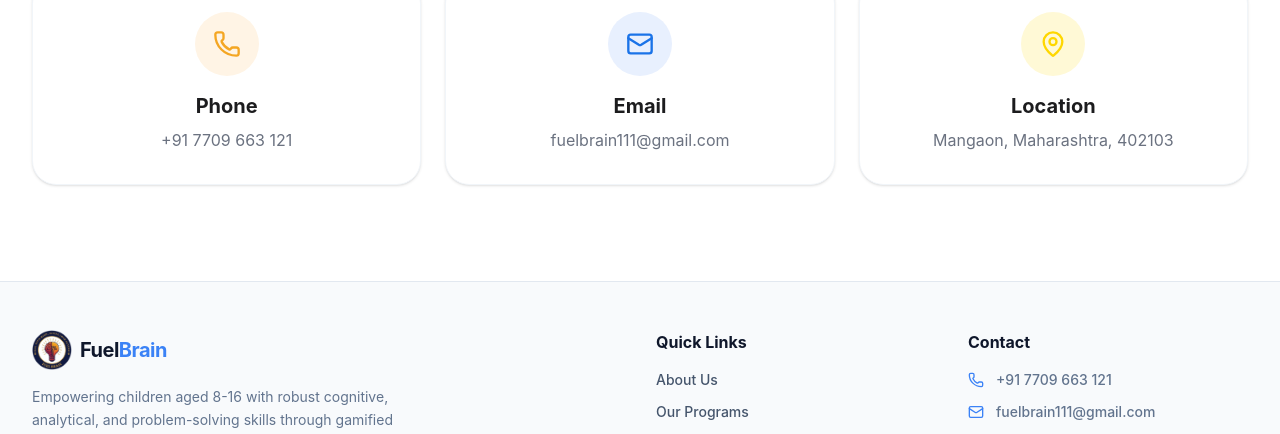
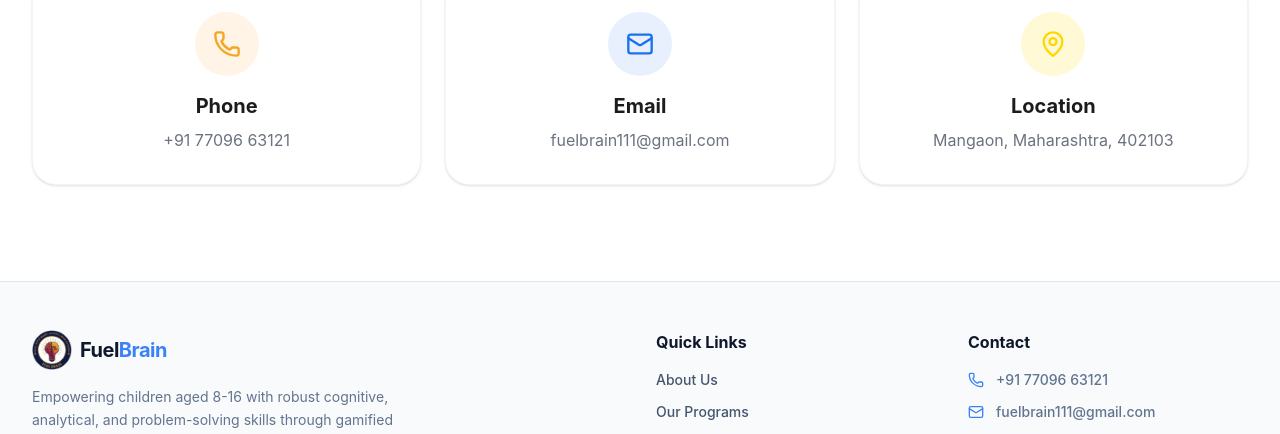
Before and after one commit to Prathmesh9304/fuelbrain, a React (Vite) app in the folder frontend/: page /contact in a window 1280 px wide. Shown: the part 866-1300 px from the top of the page. Built offline with nearby package versions, Linux system fonts and the light colour scheme; no server answers.

Commit message:
Updated contact number.

```diff
--- a/frontend/src/components/Footer.jsx
+++ b/frontend/src/components/Footer.jsx
@@ -58,7 +58,7 @@ export default function Footer() {
             <ul className="space-y-3 text-sm text-slate-500 font-medium">
               <li className="flex items-center gap-3">
                 <Phone size={16} className="text-brand-blue" />
-                +91 7709 663 121
+                +91 77096 63121
               </li>
               <li className="flex items-center gap-3">
                 <Mail size={16} className="text-brand-blue" />
--- a/frontend/src/pages/Contact/Contact.jsx
+++ b/frontend/src/pages/Contact/Contact.jsx
@@ -219,7 +219,7 @@ export default function Contact() {
                 <Phone size={28} />
               </div>
               <h4 className="font-bold text-[#1C1C1E] text-xl mb-2">Phone</h4>
-              <p className="text-[#6B7280]">+91 7709 663 121</p>
+              <p className="text-[#6B7280]">+91 77096 63121</p>
             </div>
             <div className="bg-white p-8 rounded-3xl shadow-sm border border-slate-100 flex flex-col items-center">
               <div className="w-16 h-16 bg-[#E8F0FE] text-[#1A73E8] rounded-full flex items-center justify-center mb-4">
```
